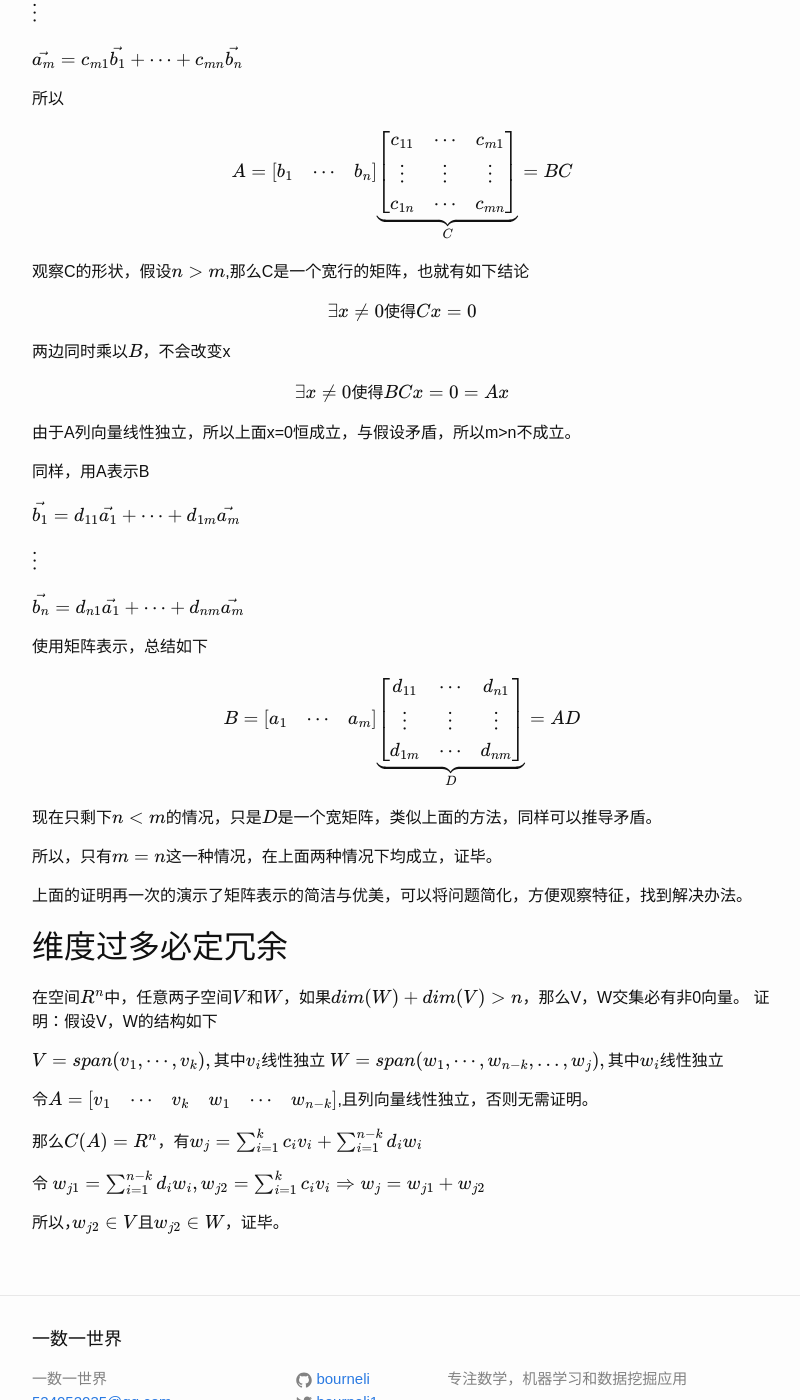
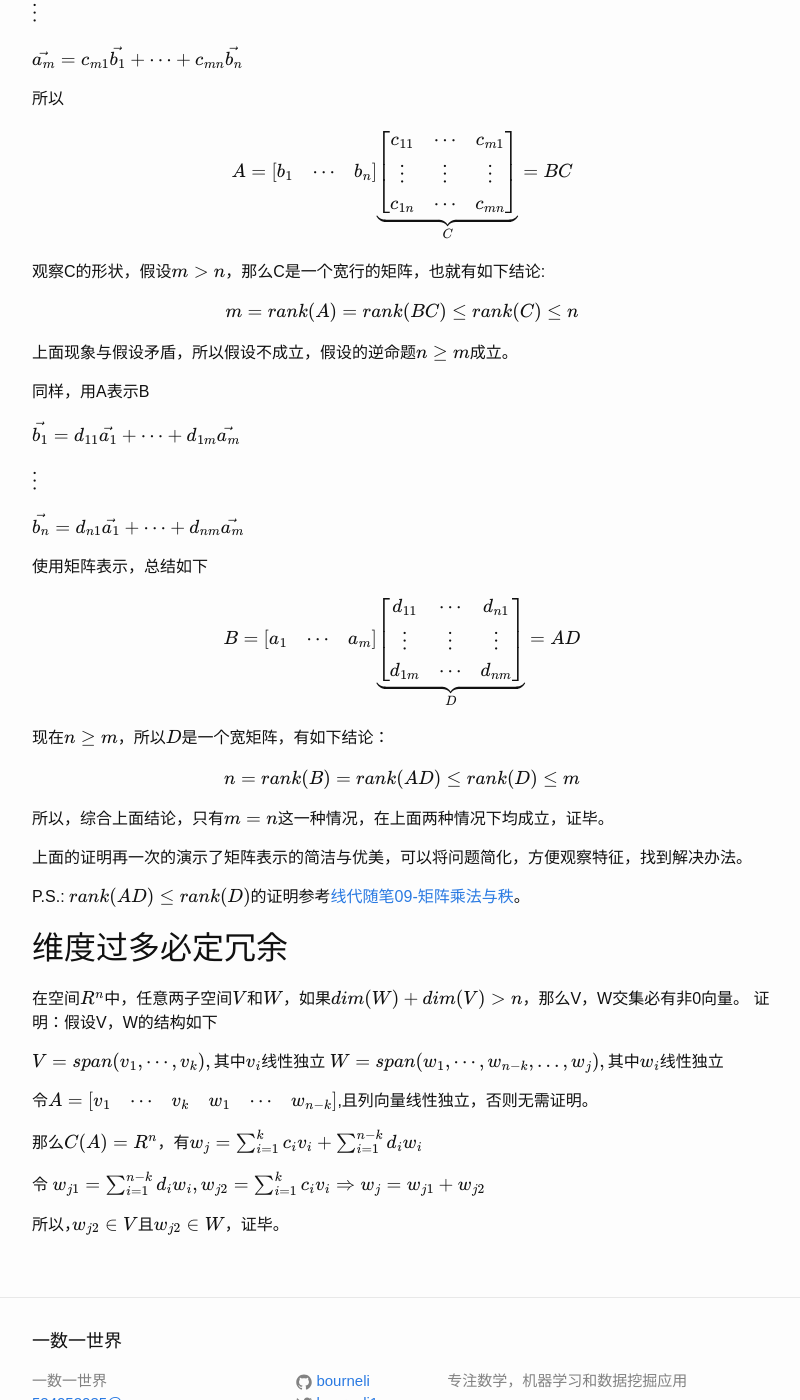
Before and after one commit to bourneli/bourneli.github.io, a Jekyll site: the page built from _posts/2016-03-14-linear-algebra-07-about-base.md, in a window 1280 px wide and 1400 px high, scrolled down 803 px. Shown: the whole window, without its empty margins (238-1038 px from the left). Built offline with Jekyll 4.4.1, drawn with Linux system fonts in a browser that asks for light colours; formulas are drawn with MathJax 3; comment, search, counter and statistics services are not loaded.

Commit message:
fix bug for linear algebra 7

```diff
--- a/_posts/2016-03-14-linear-algebra-07-about-base.md
+++ b/_posts/2016-03-14-linear-algebra-07-about-base.md
@@ -46,19 +46,14 @@ A = \begin{bmatrix} b_1 & \cdots & b_n \end{bmatrix}
 	}_C = BC
 $$
 
-观察C的形状，假设$n \gt m$,那么C是一个宽行的矩阵，也就有如下结论
+观察C的形状，假设$m \gt n$，那么C是一个宽行的矩阵，也就有如下结论:
 
 $$
-	\exists x \ne 0 使得 Cx = 0
+	m = rank(A) = rank(BC) \le rank(C) \le n
 $$
 
-两边同时乘以$B$，不会改变x
+上面现象与假设矛盾，所以假设不成立，假设的逆命题$n \ge m$成立。
 
-$$
-	\exists x \ne 0 使得 BCx = 0 = Ax
-$$
-
-由于A列向量线性独立，所以上面x=0恒成立，与假设矛盾，所以m>n不成立。
 
 同样，用A表示B
 
@@ -81,13 +76,17 @@ B = \begin{bmatrix} a_1 & \cdots & a_m \end{bmatrix}
 	}_D = AD
 $$
 
-现在只剩下$n \lt m$的情况，只是$D$是一个宽矩阵，类似上面的方法，同样可以推导矛盾。
+现在$n \ge m$，所以$D$是一个宽矩阵，有如下结论：
 
-所以，只有$m = n$这一种情况，在上面两种情况下均成立，证毕。
+$$
+	n = rank(B) = rank(AD) \le rank(D) \le m
+$$
+
+所以，综合上面结论，只有$m = n$这一种情况，在上面两种情况下均成立，证毕。
 
 上面的证明再一次的演示了矩阵表示的简洁与优美，可以将问题简化，方便观察特征，找到解决办法。
 
-
+P.S.: $rank(AD) \le rank(D)$的证明参考[线代随笔09-矩阵乘法与秩](/linear-algebra/2016/04/17/linear-algebra-09-BTA-inverse.html)。
 
 ## 维度过多必定冗余
 在空间$R^n$中，任意两子空间$V$和$W$，如果$dim(W)+dim(V) \gt n$，那么V，W交集必有非0向量。
```
